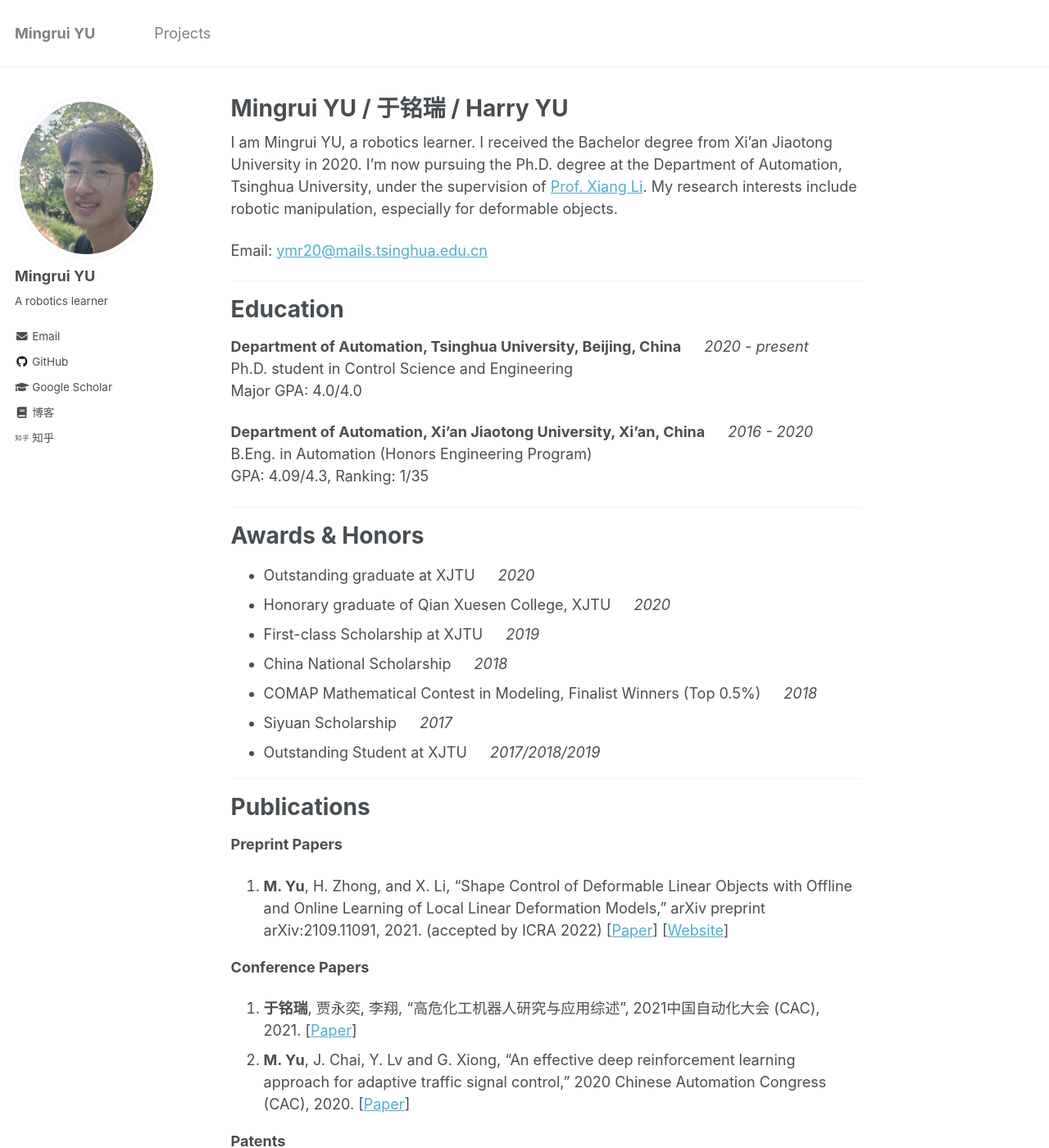
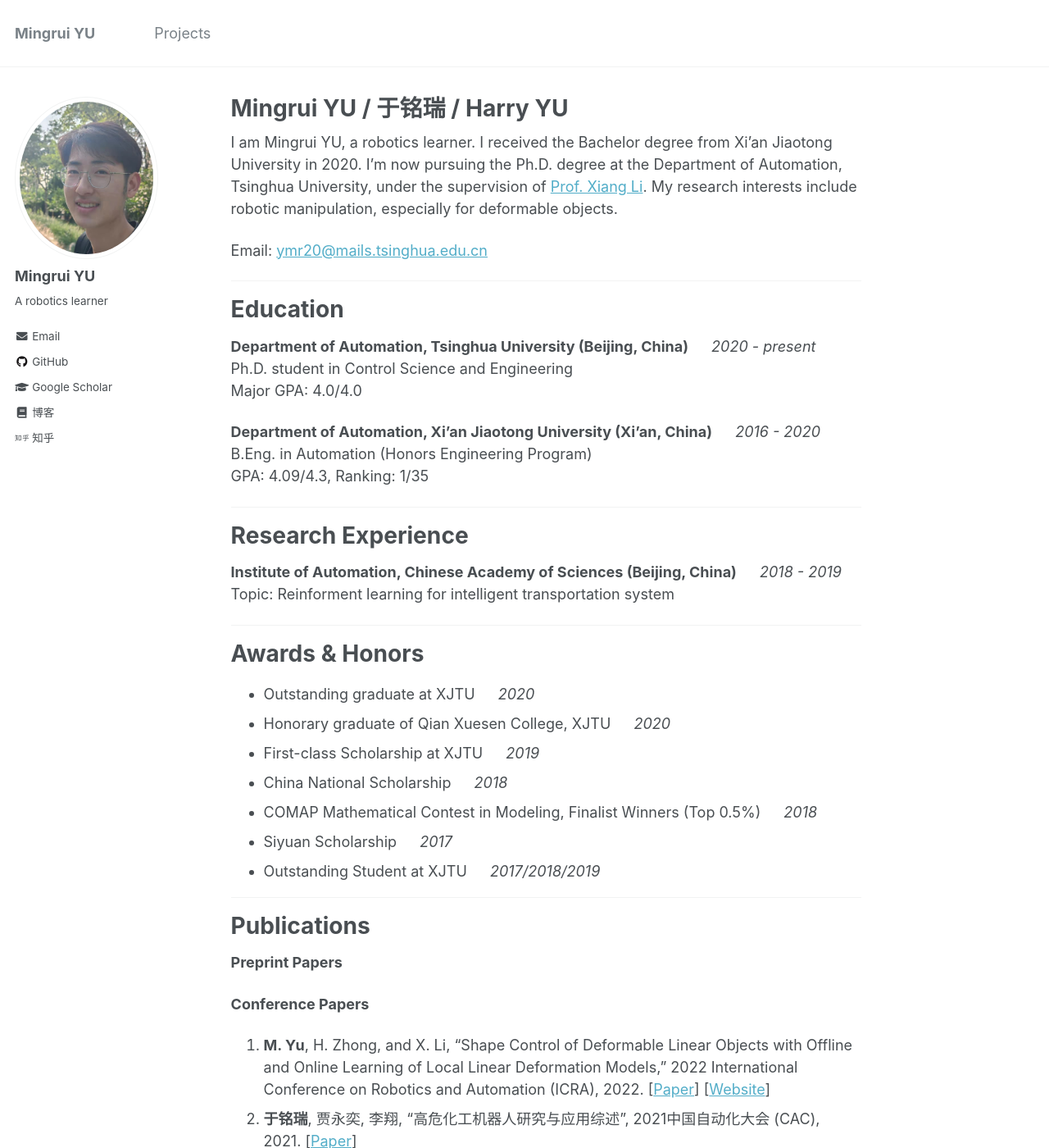
Before and after one commit to Mingrui-Yu/Mingrui-Yu.github.io, a Jekyll site: the page built from _pages/about.md, in a window 1280 px wide and 1400 px high. Shown: the whole window at 82% size. Built offline with Jekyll 4.4.1, drawn with Linux system fonts in a browser that asks for light colours.

Commit message:
Update about.md

```diff
--- a/_pages/about.md
+++ b/_pages/about.md
@@ -16,14 +16,20 @@ Email: [ymr20@mails.tsinghua.edu.cn](mailto:ymr20@mails.tsinghua.edu.cn)
 
 Education
 ======
-**Department of Automation, Tsinghua University, Beijing, China** &emsp; *2020 - present*
+**Department of Automation, Tsinghua University (Beijing, China)** &emsp; *2020 - present*
 Ph.D. student in Control Science and Engineering
 Major GPA: 4.0/4.0
 
-
-**Department of Automation, Xi'an Jiaotong University, Xi'an, China**  &emsp;  *2016 - 2020*
+**Department of Automation, Xi'an Jiaotong University (Xi'an, China)**  &emsp;  *2016 - 2020*
 B.Eng. in Automation (Honors Engineering Program)
 GPA: 4.09/4.3, Ranking: 1/35
+
+***
+
+Research Experience
+======
+**Institute of Automation, Chinese Academy of Sciences (Beijing, China)** &emsp; *2018 - 2019*
+Topic: Reinforment learning for intelligent transportation system
 
 
 ***
@@ -42,11 +48,12 @@ Awards & Honors
 
 Publications
 ======
+
 **Preprint Papers**
-1. **M. Yu**, H. Zhong, and X. Li, "Shape Control of Deformable Linear Objects with Offline and Online Learning of Local Linear Deformation Models," arXiv preprint arXiv:2109.11091, 2021. (accepted by ICRA 2022) [[Paper](https://arxiv.org/abs/2109.11091)] [[Website](https://mingrui-yu.github.io/shape_control_DLO/)]
 
 **Conference Papers**
 
+1. **M. Yu**, H. Zhong, and X. Li, "Shape Control of Deformable Linear Objects with Offline and Online Learning of Local Linear Deformation Models," 2022 International Conference on Robotics and Automation (ICRA), 2022. [[Paper](https://arxiv.org/abs/2109.11091)] [[Website](https://mingrui-yu.github.io/shape_control_DLO/)]
 1. **于铭瑞**, 贾永奕, 李翔, "高危化工机器人研究与应用综述", 2021中国自动化大会 (CAC), 2021. [[Paper](https://kns.cnki.net/kcms/detail/detail.aspx?dbcode=CPFD&dbname=CPFDTEMP&filename=ZGZN202110001016&uniplatform=NZKPT&v=yTXq56-lHUDzP6r70Wst4lVFGnfv4CHYCDrmjizd_DZaM8yOR4dOTxj5IYdffmtQS2VgAE2EQ9Y%3d)]
 1. **M. Yu**, J. Chai, Y. Lv and G. Xiong, "An effective deep reinforcement learning approach for adaptive traffic signal control," 2020 Chinese Automation Congress (CAC), 2020. [[Paper](https://doi.org/10.1109/CAC51589.2020.9327396)]
 
```
Also changed, not shown: other parts of _pages/about.md (+4 -0 lines).
